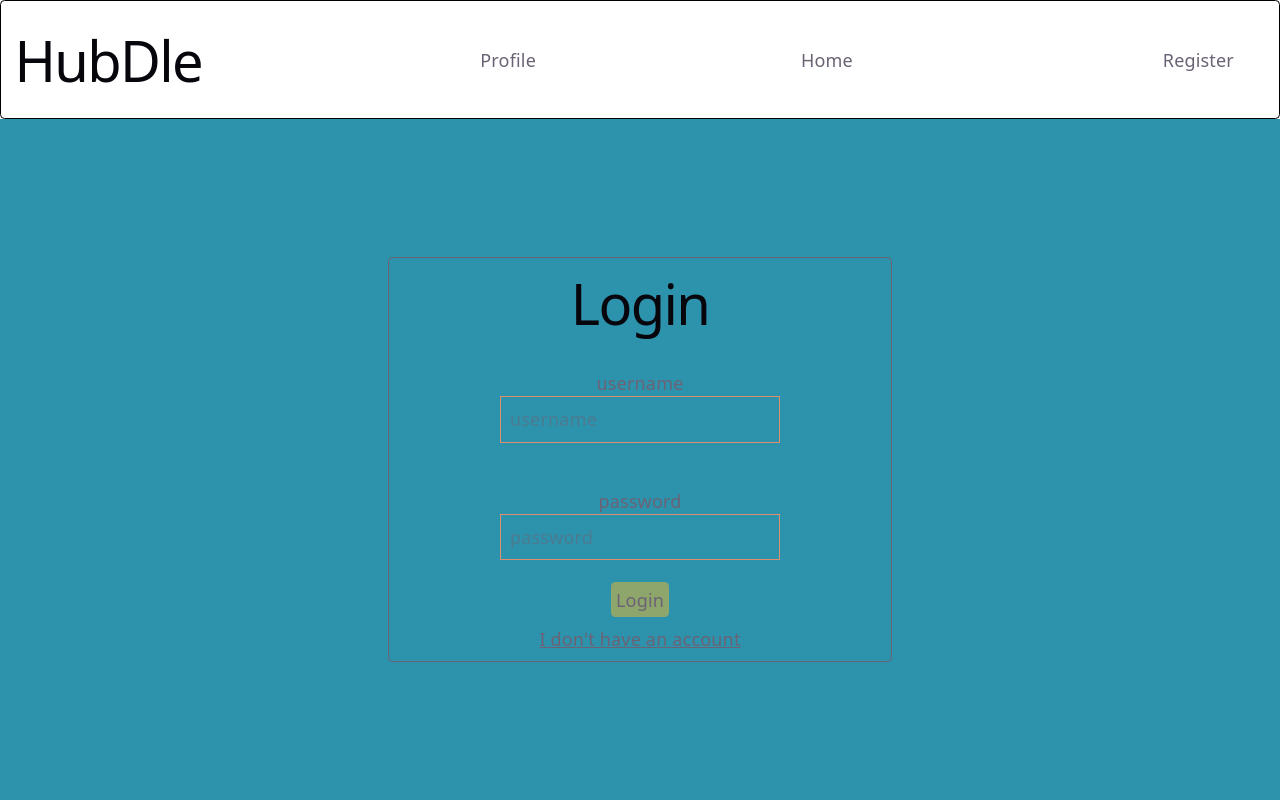
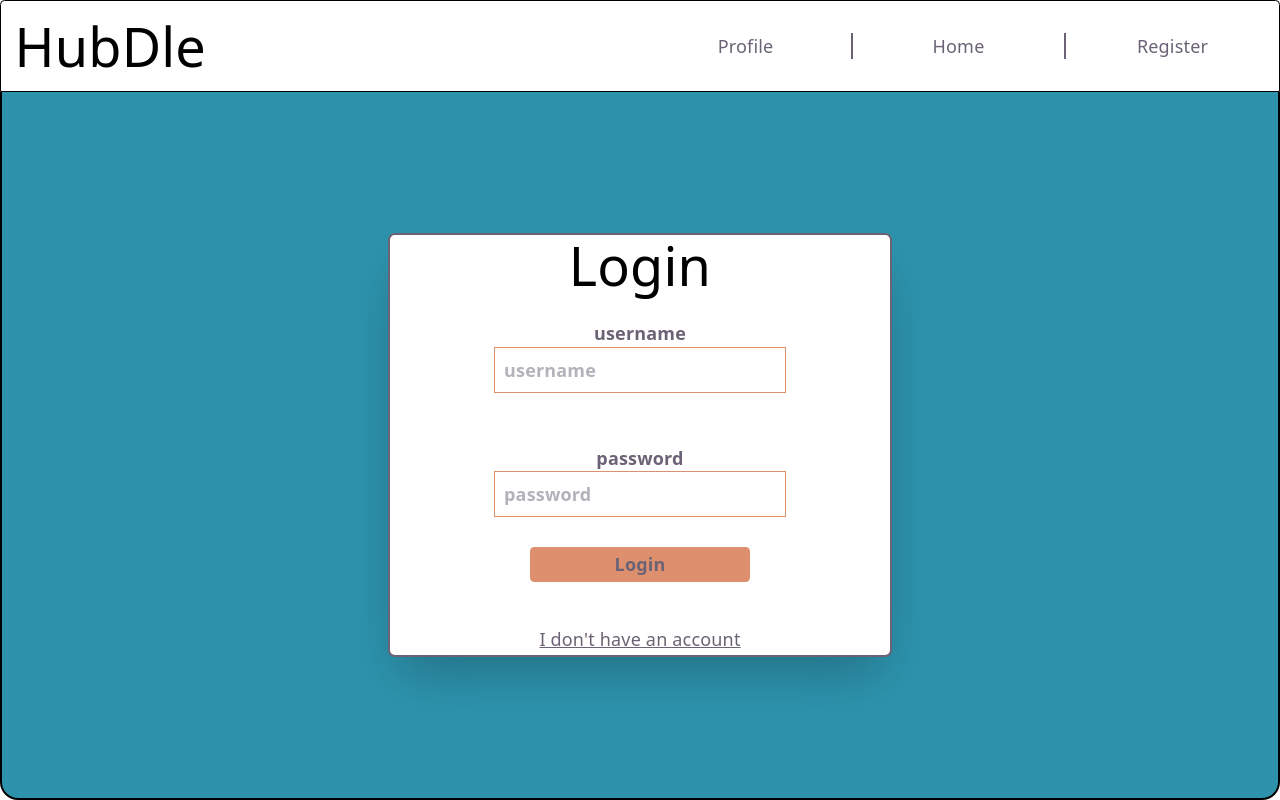
Before and after one commit to Primoux/ft_transcendence, a React (Vite) app in the folder frontend/: page /login in a window 1280 px wide. Built offline with nearby package versions, Linux system fonts and the light colour scheme; no server answers.

Commit message:
add more swag

```diff
--- a/frontend/src/App.css
+++ b/frontend/src/App.css
@@ -8,6 +8,7 @@
   --color-blue: #2d93ad;
   --color-gray: #7d7c84;
   --color-orange: #de8f6e;
+  --color-white: #e6f4f1;
 
 
 
--- a/frontend/src/App.tsx
+++ b/frontend/src/App.tsx
@@ -57,7 +57,7 @@ function App() {
 		<>
 		<div className="App h-dvh w-dvw flex flex-col">
 			<NavBar user={currentUser || {id: 0, username: "", displayName: ""}} logout={disconnectUser}></NavBar>
-			<div className="flex flex-col mainContent bg-blue flex-1 border-red-500">
+			<div className="flex flex-col mainContent bg-blue flex-1 border-x-2 border-b-2 rounded-b-2xl border-black">
 				<Routes>
 					<Route path="/login" element={loginElement} />
 					<Route path="/register" element={registerElement} />
--- a/frontend/src/HomePage.tsx
+++ b/frontend/src/HomePage.tsx
@@ -3,9 +3,9 @@ import DlePreview from "./DlePreview"
 function HomePage() {
     return (
         <div className="pt-12 grid place-items-center rounded-sm">
-            <h1>HubDle</h1>
-            <h2>Today Dle games :</h2>
-            <section className="flex flex-row flex-wrap list border-1 justify-evenly p-10">
+            <h1 className="text-6xl">HubDle</h1>
+            <h2 className="m-4 text-3xl">Today Dle games :</h2>
+            <section className="flex flex-row flex-wrap list border-1 justify-evenly p-10 bg-white rounded-sm">
                 <DlePreview></DlePreview>
                 <DlePreview></DlePreview>
                 <DlePreview></DlePreview>
--- a/frontend/src/LoginForm.tsx
+++ b/frontend/src/LoginForm.tsx
@@ -32,21 +32,23 @@ function LoginForm({ onLogin } : LoginFormProps) {
 
     return (
 		<div className="flex flex-col justify-around items-center h-full">
-            <form onSubmit={handleSubmit} className="flex flex-col justify-between items-center rounded-sm w-md border-1">
-            <h1>Login</h1>
+            <form onSubmit={handleSubmit} className="flex flex-col justify-around items-center rounded-md w-md border-2 bg-white border-solid shadow-2xl">
+            <h1 className=" text-5xl text-black h-1/8">Login</h1>
                 <div className="m-5 flex flex-col items-center justify-between">
-                    <label className="text-center"> username <br />
-                        <input className="p-2 border-orange border-1" value={username} onChange={(e) => setUsername(e.target.value)} name="username" placeholder="username" />
+                    <label className="text-center font-bold"> username <br />
+                        <input className="focus:outline-hidden p-2 border-orange border-1" value={username} onChange={(e) => setUsername(e.target.value)} name="username" placeholder="username" />
                     </label>
                 </div>
                 <div className="m-5 flex flex-col items-center">
-                <label className="text-center"> password <br />
-                    <input className="p-2 border-1 border-orange" value={password} onChange={(e) => setPassword(e.target.value)} type="password" name="password" placeholder="password" />
+                <label className="text-center font-bold"> password <br />
+                    <input className="focus:outline-hidden p-2 border-1 border-orange" value={password} onChange={(e) => setPassword(e.target.value)} type="password" name="password" placeholder="password" />
                 </label>
                 </div>
-                <button disabled={loading} className="rounded-sm bg-green p-1">Login</button>
-                {errorMsg && <p> {errorMsg} </p>}
-                <Link to="/register" className="underline p-2">I don't have an account</Link>
+                <div className="registerMenu h-2/8 grid grid-rows-3 grid-cols-1 text-center">
+                    <button disabled={loading} className="rounded-sm bg-orange font-bold">Login</button>
+                    <div className="min-h-8 text-orange self-center align-middle "> {errorMsg} </div>
+                    <Link to="/register" className="underline p-2">I don't have an account</Link>
+                </div>
             </form>
         </div>
     )
--- a/frontend/src/NavBar.tsx
+++ b/frontend/src/NavBar.tsx
@@ -19,19 +19,21 @@ function NavBar( {user, logout} : NavBarProps) {
     }
     let loginElement;
     if (user.id != 0) {
-        loginElement = <button onClick={disconnectUser} className="rounded-none bground-orange p-10"> Logout </button>
+        loginElement = <button onClick={disconnectUser} className="w-full text-center"> Logout </button>
     } else if (location.pathname === "/login" ){
-        loginElement = <Link to="/register" className="rounded-none bground-orange p-10"> Register </Link>
+        loginElement = <Link to="/register" className="w-full text-center"> Register </Link>
     } else {
-        loginElement = <Link to="/login" className="rounded-none bground-orange p-10"> Login </Link>
+        loginElement = <Link to="/login" className="w-full text-center"> Login </Link>
     }
     const userString : string = "/users/" + user.username
     return (
-        <nav className="sticky border-1 border-black w-screen flex flex-row items-center justify-between rounded-sm">
-            <h1 className="p-3 justify-self-start"><Link to="/">HubDle</Link></h1>
-            <Link to={userString} className="">Profile</Link>
-            <Link to="/" className="">Home</Link>
-            {loginElement}
+        <nav className="sticky border-1 border-black w-screen flex flex-row items-center justify-between rounded-t-sm border-b-none bg-white">
+            <h1 className="p-3 justify-self-start text-5xl text-black py-4"><Link to="/">HubDle</Link></h1>
+            <div className="w-1/2 grid grid-rows-1 grid-cols-3 items-center justify-items-center divide-x-2 align-middle">
+                <Link to={userString} className="w-full text-center">Profile</Link>
+                <Link to="/" className="w-full text-center">Home</Link>
+                {loginElement}
+            </div>
         </nav>
     )
 }
--- a/frontend/src/RegisterForm.tsx
+++ b/frontend/src/RegisterForm.tsx
@@ -5,7 +5,7 @@ import { Link } from 'react-router';
 
 export default function RegisterForm({onLogin} : RegisterFormProps) {
 	const [username, setUsername] = useState('');
-	const [displayname, setDisplayName] = useState('');
+	const [displayName, setDisplayName] = useState('');
 	const [password, setPassword] = useState('');
 	const [confirmPassword, setConfirmPassword] = useState('');
     const [errorMsg, setErrorMsg] = useState<string | null>(null)
@@ -13,7 +13,7 @@ export default function RegisterForm({onLogin} : RegisterFormProps) {
 
 
     async function handleSubmit(e: React.SubmitEvent<HTMLFormElement>) {
-		console.log("registering user : " + username + "\n display name: " + displayname)
+		console.log("registering user : " + username + "\n display name: " + displayName)
         e.preventDefault()
         setErrorMsg(null)
         setLoading(true)
@@ -21,7 +21,7 @@ export default function RegisterForm({onLogin} : RegisterFormProps) {
             const response = await fetch("/api/auth/register", {
                 method: "POST",
                 headers: {"Content-Type": "application/json"},
-                body: JSON.stringify({username: username, password: password, displayName: displayname}),
+                body: JSON.stringify({username: username, password: password, displayName: displayName}),
             })
 			const data = await response.json()
             if (!response.ok) {
@@ -38,32 +38,34 @@ export default function RegisterForm({onLogin} : RegisterFormProps) {
     }
 
 	return (
-		<div className="flex flex-col justify-around items-center h-full">
-            <form onSubmit={handleSubmit} className="flex flex-col justify-between items-center rounded-sm w-md border-1">
-            <h1>Register</h1>
-                <div className="m-5 flex flex-col items-center justify-between">
-                    <label className="text-center"> username <br />
-                        <input className="p-2 border-orange border-1" value={username} onChange={(e) => setUsername(e.target.value)} name="username" placeholder="username" />
+		<div className="flex flex-col justify-around items-center justify-items-center h-full">
+            <form onSubmit={handleSubmit} className="border-1 flex flex-col justify-around items-center rounded-sm w-md  bg-white h-9/10">
+            <h1 className=" text-5xl text-black h-1/8">Register</h1>
+                <div className="flex flex-col items-center justify-between">
+                    <label className="font-bold text-center"> username <br />
+                        <input className="focus:outline-hidden p-2 border-orange border-1" value={username} onChange={(e) => setUsername(e.target.value)} name="username" placeholder="username" />
                     </label>
                 </div>
-				<div className="m-5 flex flex-col items-center justify-between">
-						<label className="text-center"> Display Name <br />
-							<input className="p-2 border-orange border-1" value={username} onChange={(e) => setDisplayName(e.target.value)} name="username" placeholder="username" />
+				<div className="flex flex-col items-center justify-between text-start">
+						<label className="font-bold text-center"> display name <br />
+							<input className="focus:outline-hidden p-2 border-orange border-1" value={displayName} onChange={(e) => setDisplayName(e.target.value)} name="username" placeholder="username" />
 						</label>
                 </div>
-                <div className="m-5 flex flex-col items-center">
-					<label className="text-center"> password <br />
-						<input className="p-2 border-1 border-orange" value={password} onChange={(e) => setPassword(e.target.value)} type="password" name="password" placeholder="password" />
+                <div className="flex flex-col items-center ">
+					<label className="font-bold text-center"> password <br />
+						<input className="focus:outline-hidden p-2 border-1 border-orange" value={password} onChange={(e) => setPassword(e.target.value)} type="password" name="password" placeholder="password" />
 					</label>
                 </div>
-				<div className="m-5 flex flex-col items-center">
-					<label className="text-center"> confirm password <br />
-						<input className="p-2 border-1 border-orange" value={password} onChange={(e) => setConfirmPassword(e.target.value)} type="password" name="password" placeholder="password" />
+				<div className="flex flex-col items-center ">
+					<label className="font-bold text-center"> confirm password <br />
+						<input className="focus:outline-hidden p-2 border-1 border-orange" value={confirmPassword} onChange={(e) => setConfirmPassword(e.target.value)} type="password" name="password" placeholder="password" />
 					</label>
                 </div>
-                <button disabled={loading} className="rounded-sm bg-green p-1">Register</button>
-                {errorMsg && <p> {errorMsg} </p>}
-                <Link to="/login" className="underline p-2">I already have an account</Link>
+					<div className="registerMenu h-2/8 grid grid-rows-3 grid-cols-1 text-center">
+						<button disabled={loading} className="rounded-sm bg-orange font-bold">Register</button>
+						<div className="min-h-8 text-orange self-center align-middle "> {errorMsg} </div>
+						<Link to="/login" className="underline p-2">I already have an account</Link>
+					</div>
             </form>
         </div>
 	);
--- a/frontend/src/index.css
+++ b/frontend/src/index.css
@@ -54,31 +54,6 @@ body {
   padding: 0;
 }
 
-h1,
-h2 {
-  font-family: var(--heading);
-  font-weight: 500;
-  color: var(--text-h);
-}
-
-h1 {
-  font-size: 56px;
-  letter-spacing: -1.68px;
-  margin: 32px 0;
-  @media (max-width: 1024px) {
-    font-size: 36px;
-    margin: 20px 0;
-  }
-}
-h2 {
-  font-size: 24px;
-  line-height: 118%;
-  letter-spacing: -0.24px;
-  margin: 0 0 8px;
-  @media (max-width: 1024px) {
-    font-size: 20px;
-  }
-}
 p {
   margin: 0;
 }
```
